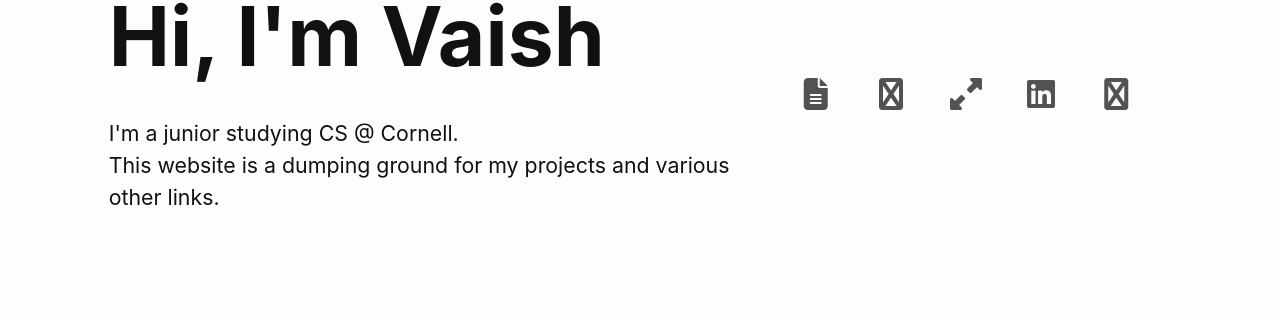
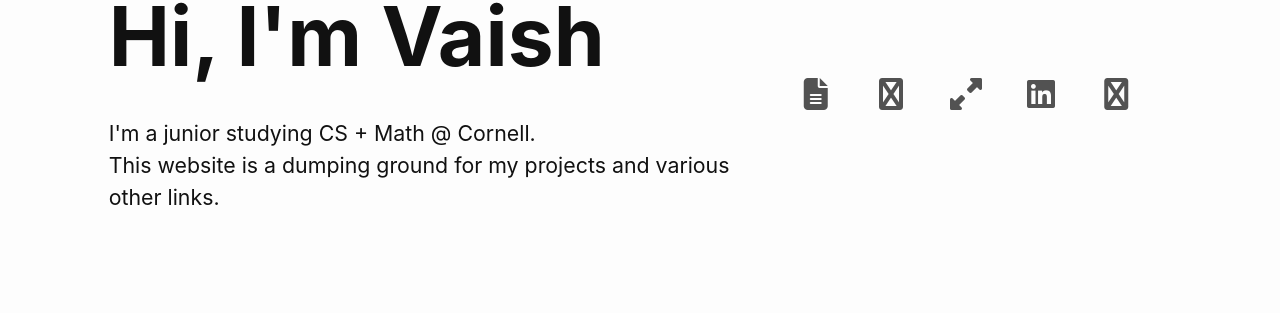
Before and after one commit to vaishnavi17/vaishnavi17.github.io, a Jekyll site: the page built from index.md, in a window 1280 px wide. Shown: the part 376-689 px from the top of the page. Built offline with Jekyll 4.4.1, drawn with Linux system fonts in a browser that asks for light colours; nearby versions of some CDN libraries.

Commit message:
Update home.html

```diff
--- a/_layouts/home.html
+++ b/_layouts/home.html
@@ -8,7 +8,7 @@ layout: default
       class="column is-6-desktop is-narrow is-vcentered is-centered has-text-centered-mobile has-text-centered-tablet has-text-left-desktop">
       {%- if page.intro -%}
       <h1 class="page-heading" style="font-size: 82px; font-weight: 700; padding-top: 20px">{{ page.intro }}</h1>
-      <p style="font-size: 16pt">I'm a junior studying CS @ Cornell. <br>
+      <p style="font-size: 16pt">I'm a junior studying CS + Math @ Cornell. <br>
         This website is a dumping ground for my projects and various other links.
       </p>
       {%- endif -%}
```
